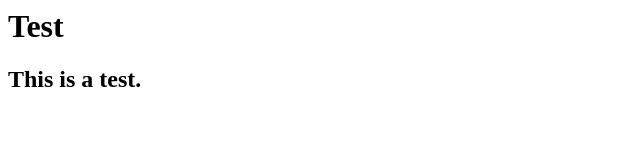
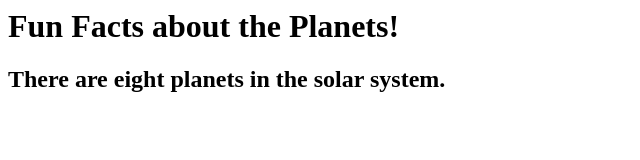
Before and after one commit to reyanshsawant/hackathon, a website: page reyansh.html in a window 1280 px wide. Shown: the whole page, without its empty margins (0-640 px from the left). Drawn offline with Linux system fonts and the light colour scheme.

Commit message:
updated html file

```diff
--- a/reyansh.html
+++ b/reyansh.html
@@ -1,2 +1,3 @@
-<h1>Test</h1>
-<h2>This is a test.</h2>
+<title>Fun Facts about the Planets!</title>
+<h1>Fun Facts about the Planets!</h1>
+<h2>There are eight planets in the solar system.</h2>
```
